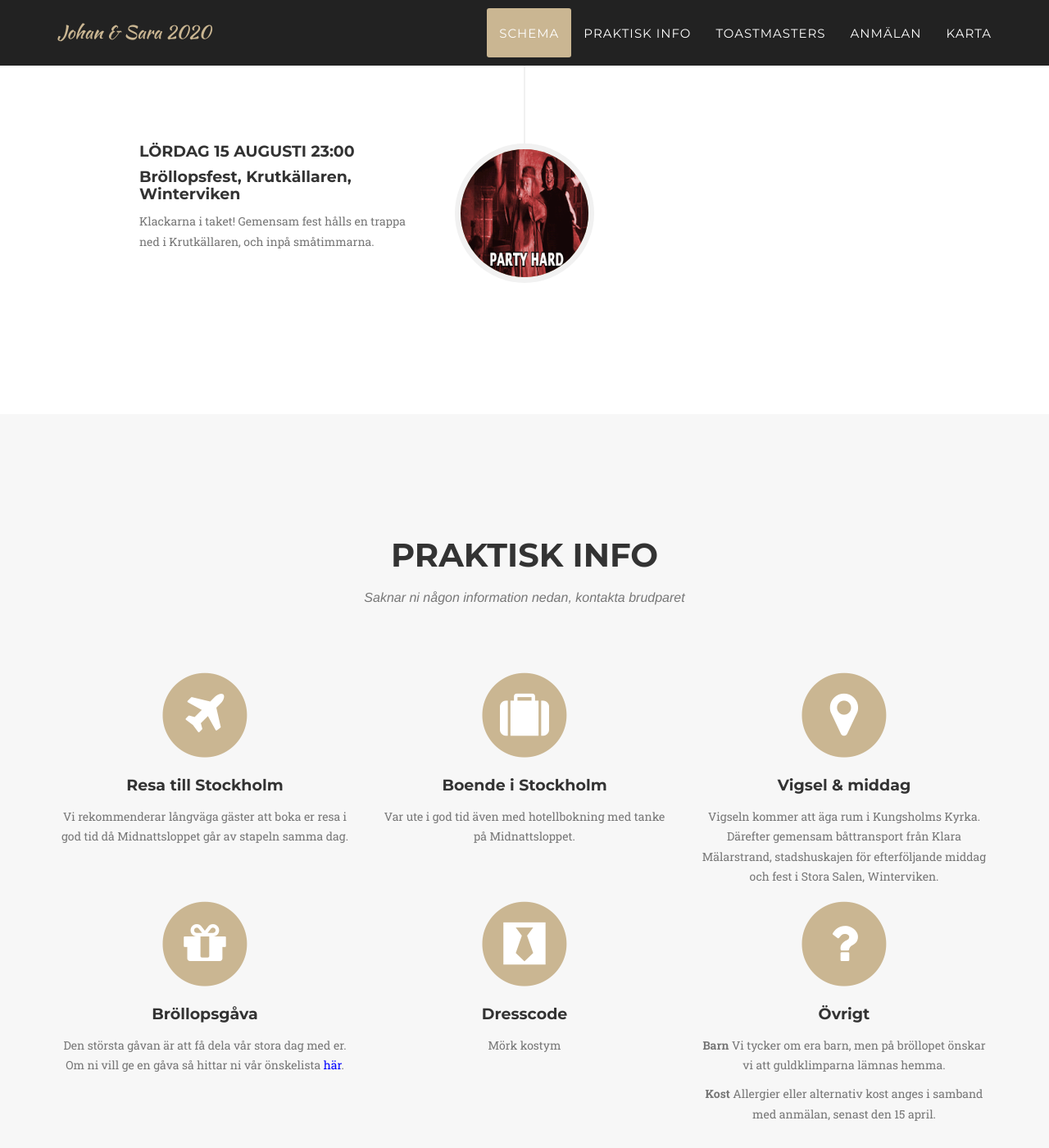
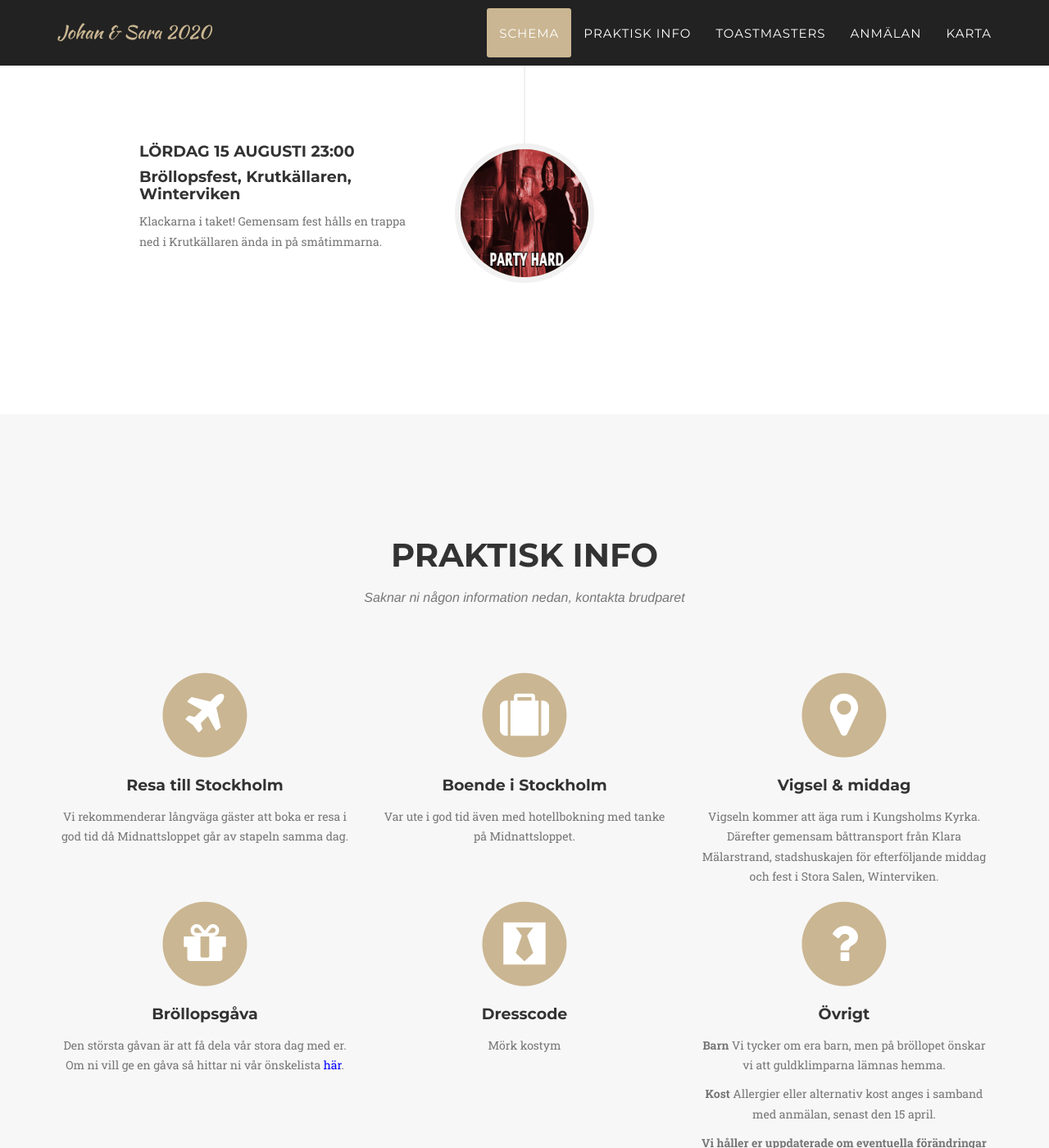
Before and after one commit to ekurin/bostrom-wedding, a Jekyll site: the page built from index.html, in a window 1280 px wide and 1400 px high, scrolled down 2096 px. Shown: the whole window at 82% size. Built offline with Jekyll 4.4.1, drawn with Linux system fonts in a browser that asks for light colours; some web fonts are replaced; some of the changed text lies outside the part shown.

Commit message:
Changed copy and image

```diff
--- a/_config.yml
+++ b/_config.yml
@@ -27,7 +27,7 @@ people:
 
 - name: Lisa Kurin
   pic: 2
-  position: Johans syster
+  position: Brudgummens syster
   social:
     - title: envelope
       url: mailto:toastmaster@kurin.se
--- a/_includes/about.html
+++ b/_includes/about.html
@@ -57,6 +57,9 @@
                     <h4 class="service-heading">Övrigt</h4>
                     <p class="text-muted"><b>Barn</b> Vi tycker om era barn, men på bröllopet önskar vi att guldklimparna lämnas hemma.</p>
                     <p class="text-muted"><b>Kost</b> Allergier eller alternativ kost anges i samband med anmälan, senast den 15 april.</p>
+                    <p class="text-muted"><b>Vi håller er uppdaterade om eventuella förändringar med anledningar av rådande omvärldsläge.</b></p>
+
+
                 </div>
             </div>
         </div>
--- a/_includes/header.html
+++ b/_includes/header.html
@@ -31,7 +31,7 @@
                     <a class="page-scroll" href="#contact">Anmälan</a>
                 </li>
                 <li>
-                    <a class="page-scroll" href="https://www.google.com/maps/d/edit?mid=zQMrGHxG5T74.kvz6dB0dyXKc&usp=sharing" target="_blank">Karta</a>
+                    <a class="page-scroll" href="https://drive.google.com/open?id=11uKZx0I2vv-SMZaAYJ2edH0ycdmM877W&usp=sharing" target="_blank">Karta</a>
                 </li>
             </ul>
         </div>
--- a/_includes/timeline.html
+++ b/_includes/timeline.html
@@ -20,7 +20,7 @@
                                     <h4 class="subheading">Vigsel i Kungsholms Kyrka</h4>
                                 </div>
                                 <div class="timeline-body">
-                                    <p class="text-muted">Efter vigseln fotograferas alla bröllopsgäster med brudparet på kyrkbacken. <a href="href="https://www.google.com/maps/place/Kungsholms+Kyrka/@59.3287657,18.0464637,590m/data=!3m2!1e3!4b1!4m5!3m4!1s0x465f77df54720313:0xbe7fca63cb71c1e5!8m2!3d59.328763!4d18.0486524?hl=sv" target="_blank">Kungsholmens kyrka</a> ligger på Kungsholmen ett stenkast från Stockholms stadshus</a>.</p>
+                                    <p class="text-muted">Efter vigseln fotograferas alla bröllopsgäster med brudparet på kyrkbacken. <a href="https://www.google.com/maps/d/viewer?mid=11uKZx0I2vv-SMZaAYJ2edH0ycdmM877W&ll=59.3252612730833%2C18.04675410856555&z=14" target="_blank">Kungsholmens kyrka</a> ligger på Kungsholmen ett stenkast från Stockholms stadshus</a>.</p>
                                 </div>
                             </div>
                         </li>
@@ -34,7 +34,7 @@
                                     <h4 class="subheading">Bubbel och båttransport</h4>
                                 </div>
                                 <div class="timeline-body">
-                                    <p class="text-muted">Vårt värdpar, Simon och Ofelia, guidar er till <a href="https://www.google.com/maps/d/viewer?mid=zQMrGHxG5T74.kvz6dB0dyXKc" target="_blank">Klara Mälarstrand</a>, ca 5 minuters promenad från kyrkan för gemensam båtfärd till festlokalen.</p>
+                                    <p class="text-muted">Vårt värdpar, Simon och Ofelia, guidar er till <a href="https://www.google.com/maps/d/viewer?mid=11uKZx0I2vv-SMZaAYJ2edH0ycdmM877W&ll=59.3252612730833%2C18.04675410856555&z=14" target="_blank">Klara Mälarstrand</a>, ca 5 minuters promenad från kyrkan för gemensam båtfärd till festlokalen.</p>
                                 </div>
                             </div>
                         </li>
@@ -48,7 +48,7 @@
                                     <h4 class="subheading">Mingel och brudskål, Winterviken</h4>
                                 </div>
                                 <div class="timeline-body">
-                                    <p class="text-muted">Bröllopsgästerna möter upp brudparet utanför <a href="https://www.google.se/maps/place/Winterviken/@59.3116397,17.989743,17z/data=!3m1!4b1!4m5!3m4!1s0x465f764992059b81:0x85de2c2e13f967a4!8m2!3d59.311637!4d17.991937" target="_blank">festlokalen</a>. Våra toastmasters, Erik och Lisa, tar över stafettpinnen och öppnar kvällen med mingel och brudskål! </p>
+                                    <p class="text-muted">Bröllopsgästerna möter upp brudparet utanför <a href="https://www.google.com/maps/d/viewer?mid=11uKZx0I2vv-SMZaAYJ2edH0ycdmM877W&ll=59.3252612730833%2C18.04675410856555&z=14" target="_blank">festlokalen</a>. Våra toastmasters, Erik och Lisa, tar över stafettpinnen och öppnar kvällen med mingel och brudskål! </p>
                                 </div>
                             </div>
                         </li>
@@ -76,7 +76,7 @@
                                     <h4 class="subheading">Bröllopsfest, Krutkällaren, Winterviken</h4>
                                 </div>
                                 <div class="timeline-body">
-                                    <p class="text-muted">Klackarna i taket! Gemensam fest hålls en trappa ned i Krutkällaren, och inpå småtimmarna. </p>
+                                    <p class="text-muted">Klackarna i taket! Gemensam fest hålls en trappa ned i Krutkällaren ända in på småtimmarna. </p>
                                 </div>
                             </div>
                         </li>
```
Also changed, not shown: img/team/2.jpg.
